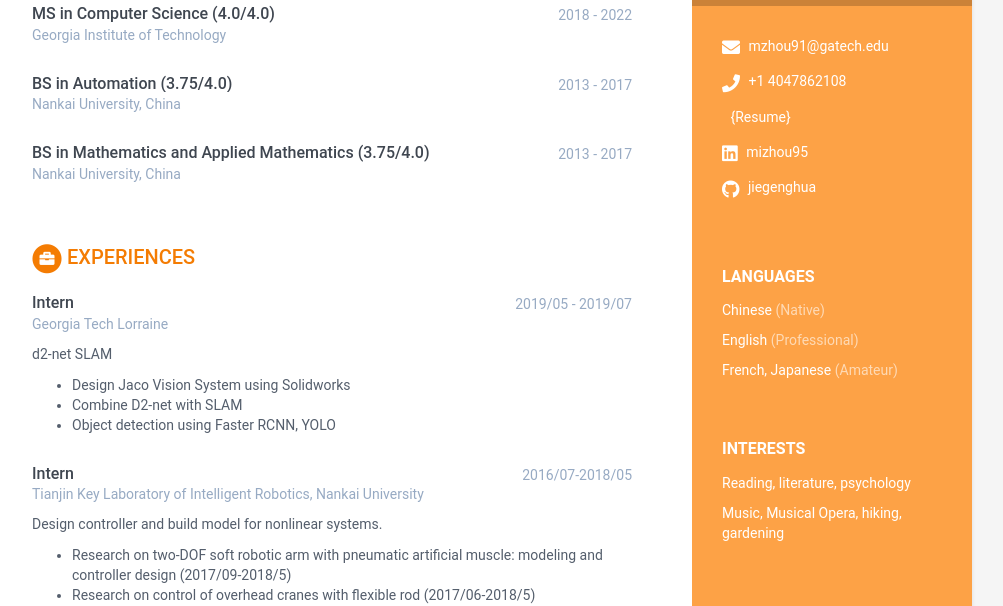
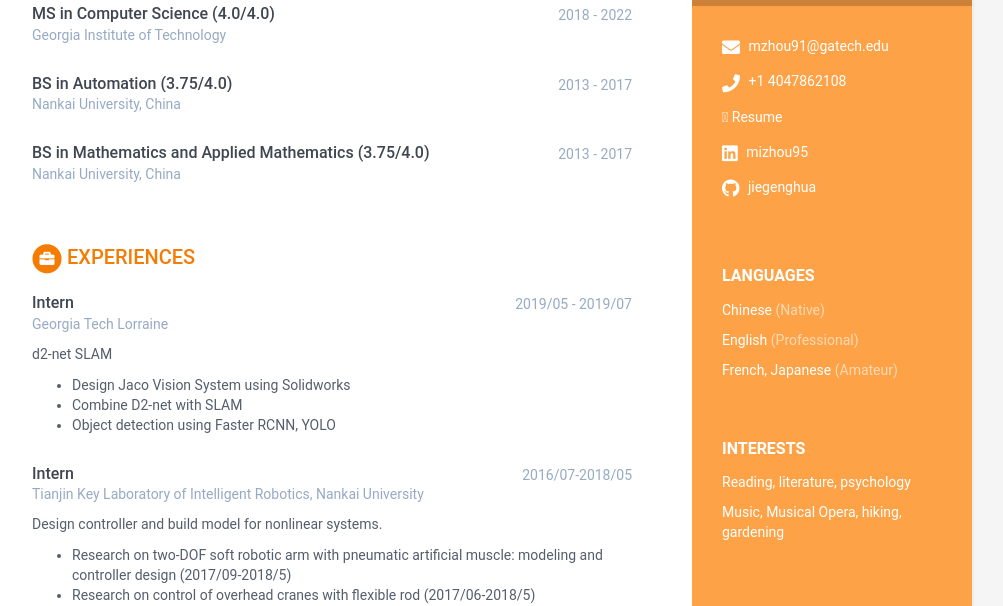
Before and after one commit to jiegenghua/MiZhou-cv, a Jekyll site: the page built from index.html, in a window 1280 px wide and 900 px high. Shown: the part 274-880 px from the top of the window, without its empty margins (168-1171 px from the left). Built offline with Jekyll 4.4.1, drawn with Linux system fonts in a browser that asks for light colours.

Commit message:
Update contact.html

```diff
--- a/_includes/contact.html
+++ b/_includes/contact.html
@@ -14,8 +14,8 @@
     {% endif %}
 
     {% if sidebar.website %}
-    <li class="website"><i class="fas fa-google-drive"></i>
-      <a href="http://{{ sidebar.website }}" target="_blank">{Resume}</a>
+    <li class="website"><i class="fa-brands fa-google-drive"></i>
+      <a href="http://{{ sidebar.website }}" target="_blank">Resume</a>
     </li>
     {% endif %}
 
```
